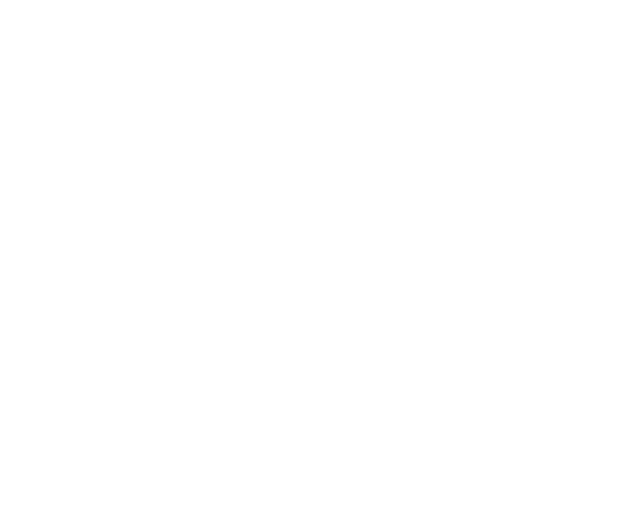
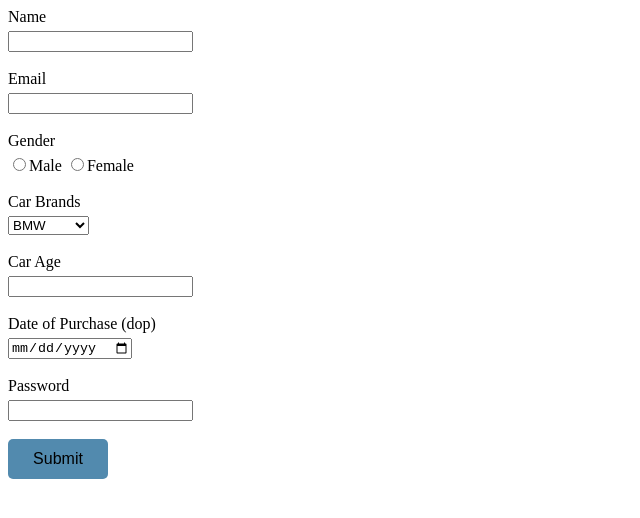
Before and after one commit to acciojob/car-insurance-form-hcharshal31, a website: page main.html in a window 1280 px wide. Shown: the whole page, without its empty margins (0-640 px from the left). Drawn offline with Linux system fonts and the light colour scheme.

Commit message:
created a submission

```diff
--- a/main.html
+++ b/main.html
@@ -7,7 +7,42 @@
 </head>
 
 <body>
-	<!-- the entire body must be written by student -->
+	<form method="post">
+		<label for="name">Name</label>
+		<input type="text" id="name" required>
+		<br>
+		<br>
+		<label for="email">Email</label>
+		<input type="email" id="email" required>
+		<br>
+		<br>
+		<label for="email">Gender</label>
+		<input type="radio" id="male" name="Gender" required>Male
+		<input type="radio" id="female" name="Gender" required>Female
+		<br>
+		<br>
+		<label for="cars">Car Brands</label>
+		<select id="cars">
+			<option>BMW</option>
+			<option>Audi</option>
+			<option>Mercedez</option>
+		</select>
+		<br>
+		<br>
+		<label for="carage">Car Age</label>
+		<input type="number" id="carage" required>
+		<br>
+		<br>
+		<label for="dop">Date of Purchase (dop)</label>
+		<input type="date" id="dop" required>
+		<br>
+		<br>
+		<label for="password">Password</label>
+		<input type="password" id="password" required>
+		<br>
+		<br>
+		<button type="submit">Submit</button>
+	</form>
     <script type="text/javascript" src="./script.js">
 </script>
 
--- a/styles.css
+++ b/styles.css
@@ -1,2 +1,19 @@
+label{
+	display: block;
+	margin-bottom: 5px;
+}
 
+button{
+	width: 100px;
+	height: 40px;
+	border: none;
+	background-color: #528AAE;
+	border-radius: 5px;
+	font-size: 16px;
+}
+
+button:hover{
+	background-color: #900C3F;
+	color: #ffffff;
+}
 /* Your CSS Code here. */
```
